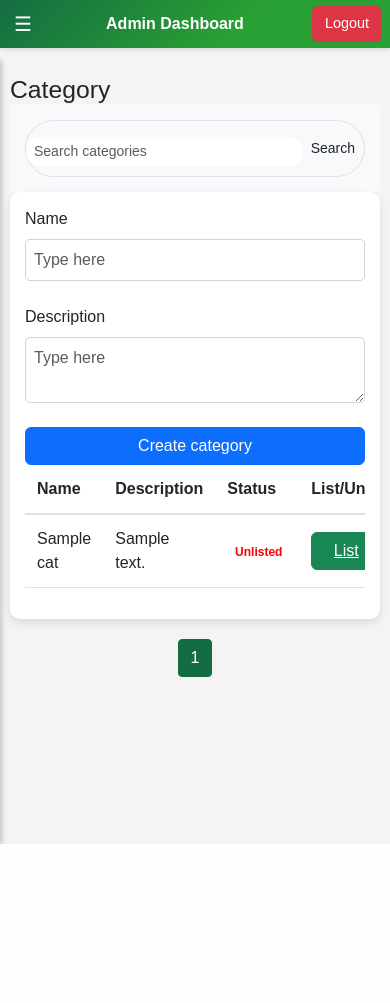
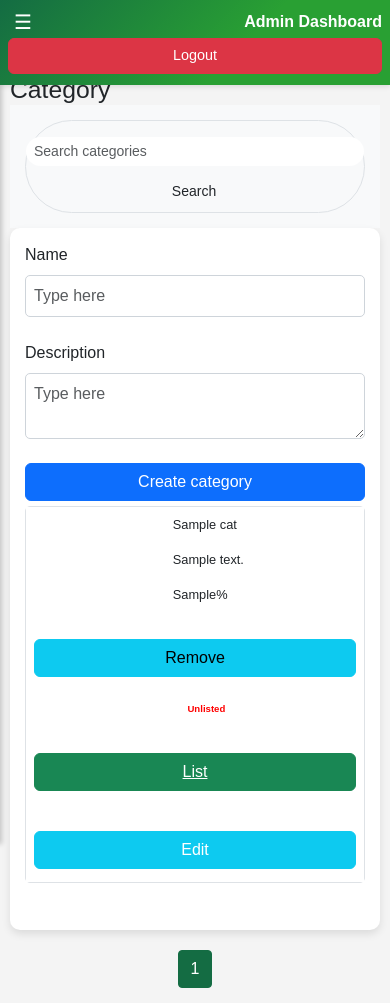
Before and after one commit to shahadkgm/nodewebapp, a Node server app: template views/admin/category.ejs in a window 390 px wide. Before the commit the page ends 844 px from the top, so only its background shows below. Run offline with Node 20, Linux system fonts and the light colour scheme; the template is opened without the code that fills it: most values are stand-ins (such as "Sample title", 1, 10 or a date in 2020); some libraries are stand-ins or nearby versions.

Commit message:
new 3/26/25

```diff
--- a/views/admin/category.ejs
+++ b/views/admin/category.ejs
@@ -49,6 +49,8 @@
                   <tr>
                     <th>Name</th>
                     <th>Description</th>
+                    <th>Offer (%)</th>
+                    <th>Offer Action</th>
                     <th>Status</th>
                     <th>List/Unlist</th>
                     <th class="text-start">Edit</th>
@@ -59,6 +61,14 @@
                   <tr>
                     <td class="text-start"><%= category.name %></td>
                     <td class="text-start"><%= category.description %></td>
+                    <td class="text-start"><%= category.categoryOffer || 0 %>%</td>
+                    <td class="text-start">
+                      <% if (!category.categoryOffer || category.categoryOffer === 0) { %>
+                      <button class="btn btn-info" style="width: 100px" onclick="addOffer('<%= category._id %>')">Add Offer</button>
+                      <% } else { %>
+                      <button class="btn btn-info" style="width: 100px" onclick="removeOffer('<%= category._id %>')">Remove</button>
+                      <% } %>
+                    </td>
                     <td class="text-start">
                       <% if (category.isListed) { %>
                       <span class="badge rounded-pill alert-success" style="width: 60px; color: green;">Listed</span>
@@ -114,7 +124,6 @@
     padding: 20px;
     transition: margin-left 0.3s ease-in-out;
     min-height: calc(100vh - 60px);
-    /* Removed overflow-x: hidden to prevent clipping of SweetAlert2 popup */
   }
 
   /* Card styling */
@@ -213,7 +222,7 @@
     font-size: 0.85rem;
     margin-top: -5px;
     margin-bottom: 10px;
-    display: none; /* Ensure errors are hidden by default */
+    display: none;
   }
 
   /* SweetAlert2 Popup Styling */
@@ -234,6 +243,13 @@
     .content-wrapper {
       margin-left: 180px;
     }
+    .col-md-3, .col-md-9 {
+      flex: 0 0 100%;
+      max-width: 100%;
+    }
+    .table th, .table td {
+      font-size: 0.9rem;
+    }
   }
 
   @media (max-width: 768px) {
@@ -242,6 +258,36 @@
     }
     .sidebar.active + .content-wrapper {
       margin-left: 250px;
+    }
+    .input-group {
+      width: 100% !important;
+      margin: 0 !important;
+    }
+    .table thead {
+      display: none; /* Hide headers on small screens */
+    }
+    .table tbody tr {
+      display: block;
+      margin-bottom: 1rem;
+      border: 1px solid #dee2e6;
+      border-radius: 5px;
+    }
+    .table tbody td {
+      display: block;
+      text-align: left;
+      padding: 8px;
+      border: none;
+    }
+    .table tbody td:before {
+      content: attr(data-label);
+      font-weight: bold;
+      display: inline-block;
+      width: 40%;
+      margin-right: 10px;
+    }
+    .btn {
+      width: 100% !important;
+      margin-bottom: 5px;
     }
   }
 
@@ -252,9 +298,8 @@
     .card-body {
       padding: 15px;
     }
-    .input-group {
-      width: 100% !important;
-      margin: 0 !important;
+    .table td {
+      font-size: 0.8rem;
     }
     .swal2-popup {
       width: 80% !important;
@@ -302,7 +347,6 @@
         contentType: 'application/json',
         data: JSON.stringify(formData),
         success: function(response) {
-          console.log('Response from server:', response);
           if (response.success) {
             Swal.fire({
               icon: 'success',
@@ -327,7 +371,6 @@
           }
         },
         error: function(xhr, status, error) {
-          console.error('AJAX Error:', status, error);
           let errorMessage = 'An error occurred while adding the category';
           if (xhr.responseJSON && xhr.responseJSON.message) {
             errorMessage = xhr.responseJSON.message;
@@ -380,6 +423,111 @@
     });
   }
 
+  // Add Offer Functionality
+  async function addOffer(categoryId) {
+    const { value: percentage } = await Swal.fire({
+      title: "Add Offer",
+      input: "number",
+      inputLabel: "Offer Percentage (%)",
+      inputPlaceholder: "Enter percentage",
+      inputAttributes: {
+        min: 0,
+        max: 100,
+        step: 1
+      },
+      showCancelButton: true,
+      confirmButtonText: "Add",
+      cancelButtonText: "Cancel"
+    });
+
+    if (!percentage) return;
+
+    try {
+      const response = await fetch("/admin/addCategoryOffer", {
+        method: "POST",
+        headers: {
+          "Content-Type": "application/json",
+        },
+        body: JSON.stringify({
+          percentage: parseInt(percentage), // Ensure integer
+          categoryId: categoryId,
+        }),
+      });
+
+      const data = await response.json();
+
+      if (response.ok && data.status) { // Match backend's 'status' field
+        await Swal.fire({
+          icon: "success",
+          title: "Offer Added",
+          text: data.message || "The offer has been successfully added.",
+          timer: 1500,
+          showConfirmButton: false
+        });
+        location.reload();
+      } else {
+        throw new Error(data.message || "Failed to add offer.");
+      }
+    } catch (error) {
+      Swal.fire({
+        icon: "error",
+        title: "Error",
+        text: error.message || "An error occurred while adding the offer.",
+      });
+      console.error("Error adding offer:", error);
+    }
+  }
+
+  // Remove Offer Functionality
+  async function removeOffer(categoryId) {
+    const result = await Swal.fire({
+      title: "Are you sure?",
+      text: "This will remove the offer from the category.",
+      icon: "warning",
+      showCancelButton: true,
+      confirmButtonColor: "#d33",
+      cancelButtonColor: "#3085d6",
+      confirmButtonText: "Yes, remove it!",
+      cancelButtonText: "No, keep it"
+    });
+
+    if (!result.isConfirmed) return;
+
+    try {
+      const response = await fetch("/admin/removeCategoryOffer", {
+        method: "POST",
+        headers: {
+          "Content-Type": "application/json",
+        },
+        body: JSON.stringify({
+          categoryId: categoryId,
+        }),
+      });
+
+      const data = await response.json();
+
+      if (response.ok && data.status) { // Match backend's 'status' field
+        await Swal.fire({
+          icon: "success",
+          title: "Offer Removed",
+          text: data.message || "The offer has been successfully removed.",
+          timer: 1500,
+          showConfirmButton: false
+        });
+        location.reload();
+      } else {
+        throw new Error(data.message || "Failed to remove offer.");
+      }
+    } catch (error) {
+      Swal.fire({
+        icon: "error",
+        title: "Error",
+        text: error.message || "An error occurred while removing the offer.",
+      });
+      console.error("Error removing offer:", error);
+    }
+  }
+
   // Initialize responsive behavior
   document.addEventListener('DOMContentLoaded', function() {
     const sidebar = document.getElementById('sidebar');
```
Also changed, not shown: controller/admin/categoryController.js (+6 -6 lines).
